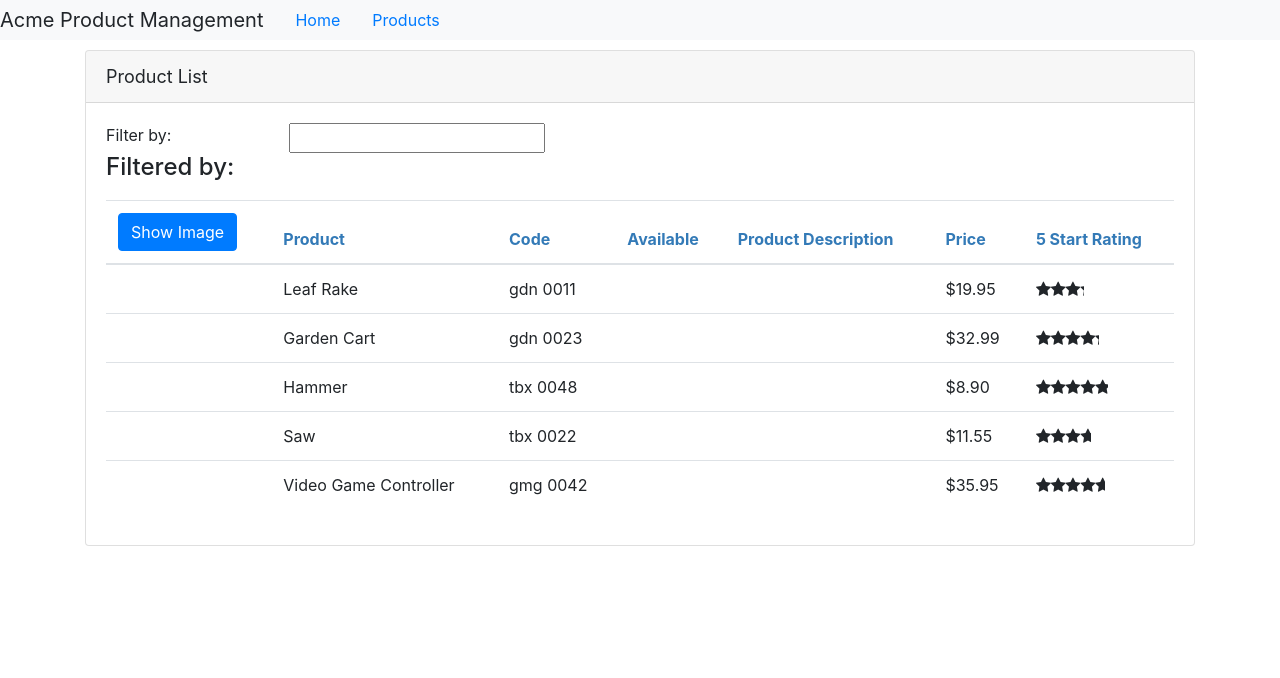
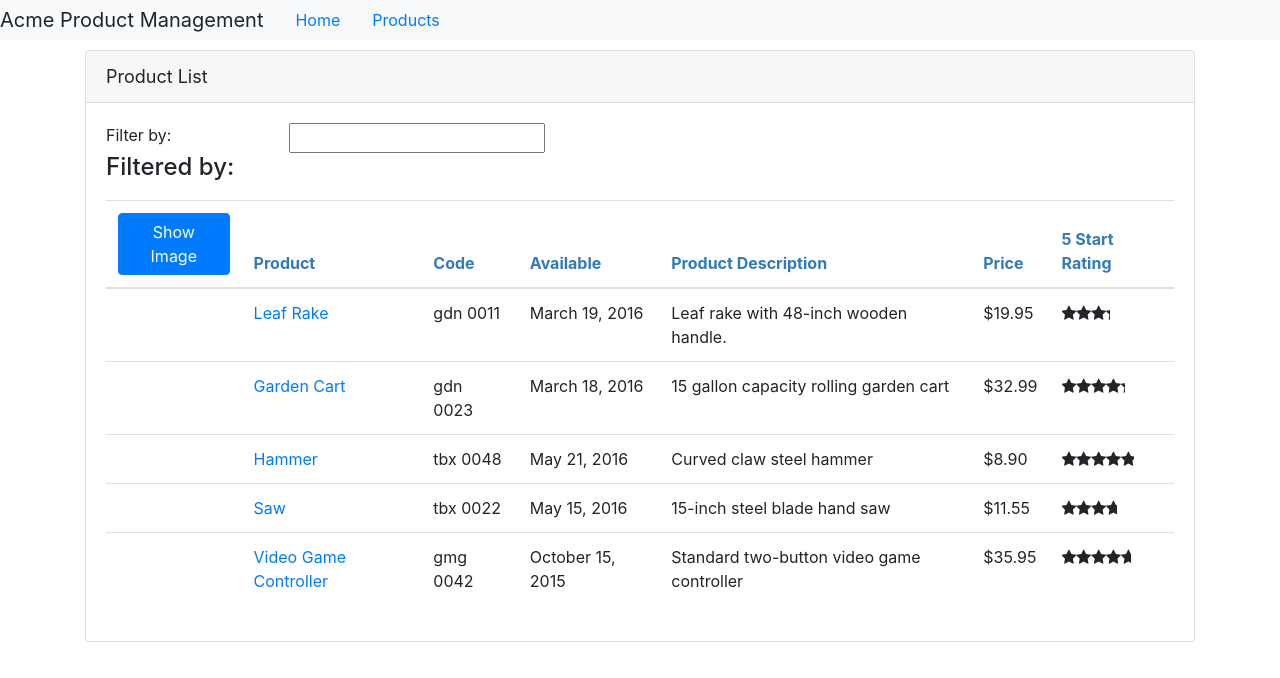
Before and after one commit to Aboodz92/APM, an Angular app in the folder APM/: page /products in a window 1280 px wide. Shown: the top 678 px of the page. Built offline with nearby package versions, Linux system fonts and the light colour scheme.

Commit message:
Advanced routing

```diff
--- a/APM/src/api/products/products.json
+++ b/APM/src/api/products/products.json
@@ -3,8 +3,8 @@
     "productId": 1,
     "productName": "Leaf Rake",
     "productCode": "GDN-0011",
-    "releaseDate": "March 19, 2016",
-    "description": "Leaf rake with 48-inch wooden handle.",
+    "ReleaseDate": "March 19, 2016",
+    "Description": "Leaf rake with 48-inch wooden handle.",
     "price": 19.95,
     "starRating": 3.2,
     "imageUrl": "https://openclipart.org/image/300px/svg_to_png/26215/Anonymous_Leaf_Rake.png"
@@ -13,8 +13,8 @@
     "productId": 2,
     "productName": "Garden Cart",
     "productCode": "GDN-0023",
-    "releaseDate": "March 18, 2016",
-    "description": "15 gallon capacity rolling garden cart",
+    "ReleaseDate": "March 18, 2016",
+    "Description": "15 gallon capacity rolling garden cart",
     "price": 32.99,
     "starRating": 4.2,
     "imageUrl": "https://openclipart.org/image/300px/svg_to_png/58471/garden_cart.png"
@@ -23,8 +23,8 @@
     "productId": 5,
     "productName": "Hammer",
     "productCode": "TBX-0048",
-    "releaseDate": "May 21, 2016",
-    "description": "Curved claw steel hammer",
+    "ReleaseDate": "May 21, 2016",
+    "Description": "Curved claw steel hammer",
     "price": 8.9,
     "starRating": 4.8,
     "imageUrl": "https://openclipart.org/image/300px/svg_to_png/73/rejon_Hammer.png"
@@ -33,8 +33,8 @@
     "productId": 8,
     "productName": "Saw",
     "productCode": "TBX-0022",
-    "releaseDate": "May 15, 2016",
-    "description": "15-inch steel blade hand saw",
+    "ReleaseDate": "May 15, 2016",
+    "Description": "15-inch steel blade hand saw",
     "price": 11.55,
     "starRating": 3.7,
     "imageUrl": "https://openclipart.org/image/300px/svg_to_png/27070/egore911_saw.png"
@@ -43,8 +43,8 @@
     "productId": 10,
     "productName": "Video Game Controller",
     "productCode": "GMG-0042",
-    "releaseDate": "October 15, 2015",
-    "description": "Standard two-button video game controller",
+    "ReleaseDate": "October 15, 2015",
+    "Description": "Standard two-button video game controller",
     "price": 35.95,
     "starRating": 4.6,
     "imageUrl": "https://openclipart.org/image/300px/svg_to_png/120337/xbox-controller_01.png"
--- a/APM/src/app/Product/product-detail.component.html
+++ b/APM/src/app/Product/product-detail.component.html
@@ -3,4 +3,9 @@
   <div class='card-header'>
     {{pageTitle + ': ' + product?.productName}}
   </div>
-</div>>
+  <div class='card-footer'>
+    <button (click)='onBack()' style="width: 80px" class='btn btn-outline-secondary'>
+      <i class="fa fa-chevron-left"></i> Back
+    </button>
+  </div>
+</div>
--- a/APM/src/app/Product/product-detail.component.ts
+++ b/APM/src/app/Product/product-detail.component.ts
@@ -1,5 +1,6 @@
 import { Component, OnInit } from '@angular/core';
 import { Iproduct } from './product';
+import { ActivatedRoute, Router } from '@angular/router';
 
 @Component({
   templateUrl: './product-detail.component.html',
@@ -10,9 +11,30 @@ export class ProductDetailComponent implements OnInit {
   pageTitle: string = 'Product Detail';
   product: Iproduct;
 
-  constructor() { }
+  constructor(private rout: ActivatedRoute, private router: Router) {
+    console.log(this.rout.snapshot.paramMap.get('id'))
+  }
 
   ngOnInit() {
+    let id = +this.rout.snapshot.paramMap.get('id');
+    this.pageTitle += `: ${id}`;
+
+    this.product = {
+
+        "productId": id,
+        "productName": "Garden Cart",
+        "productCode": "GDN-0023",
+        "ReleaseDate": "March 18, 2016",
+        "Description": "15 gallon capacity rolling garden cart",
+        "price": 32.99,
+        "starRating": 4.2,
+        "imageUrl": "https://openclipart.org/image/300px/svg_to_png/58471/garden_cart.png"
+
+    }
+  }
+
+  onBack(): void {
+    this.router.navigate(['/products'])
   }
 
 }
--- a/APM/src/app/Product/product-list.component.html
+++ b/APM/src/app/Product/product-list.component.html
@@ -44,7 +44,7 @@
                             [style.width.px]='imageWidth'
                             [style.margin.px]='imageMargin'>
                         </td>
-                        <td>{{product.productName}}</td>
+                        <td><a [routerLink]="['/products', product.productId]">{{product.productName}}</a></td>
                         <td>{{product.productCode | lowercase | ConvertToSpacesPipe: '-'}}</td>
                         <td>{{product.ReleaseDate}}</td>
                         <td>{{product.Description}}</td>
--- a/APM/src/app/app.module.ts
+++ b/APM/src/app/app.module.ts
@@ -26,7 +26,7 @@ import { WelcomeComponent } from './home/welcome.component';
     HttpClientModule,
     RouterModule.forRoot([
       {path: 'products', component: ProductListComponent},
-      {path: 'product/:id', component: ProductDetailComponent},
+      {path: 'products/:id', component: ProductDetailComponent},
       {path: 'welcome', component: WelcomeComponent},
       {path:'', redirectTo:'welcome', pathMatch:'full'},
       {path:'**', redirectTo:'welcome', pathMatch:'full'} //Wildcard, and usually use for the 404 pages.
```
